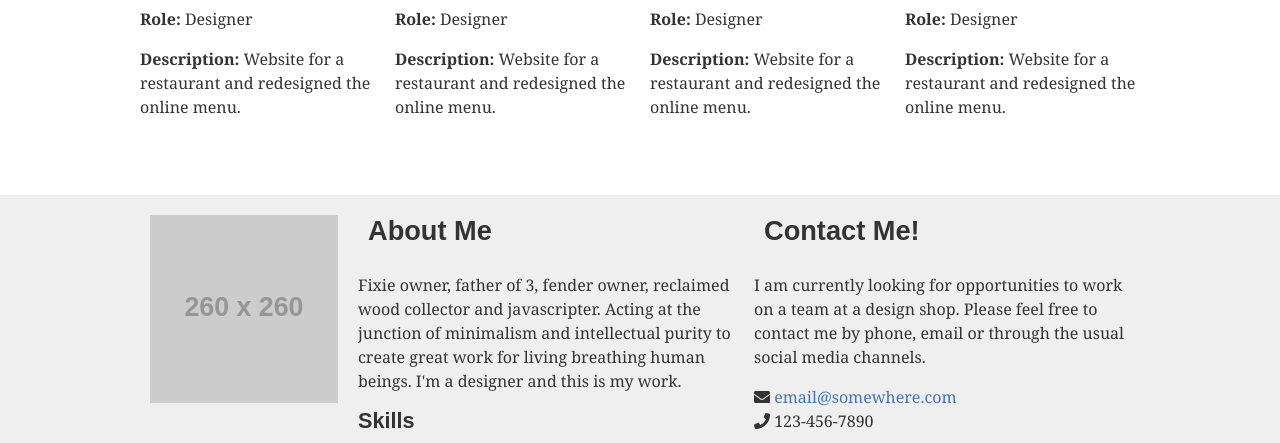
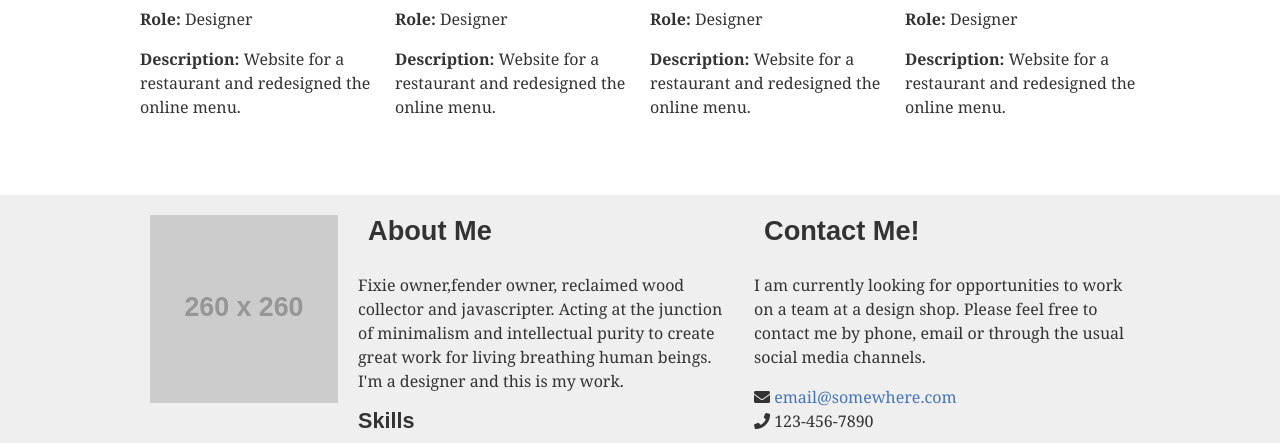
Before and after one commit to madhu5udan/Portfolio, a plain HTML site: page index.html in a window 1280 px wide. Shown: the part 868-1311 px from the top of the page. Drawn offline with nearby package versions, Linux system fonts and the light colour scheme; placeholder pictures from the web are drawn by us.

Commit message:
PES1UG22CS319

```diff
--- a/index.html
+++ b/index.html
@@ -149,7 +149,7 @@
 
             <article>
 				<h2>About Me</h2>
-				<p>Fixie owner, father of 3, fender owner, reclaimed wood collector and javascripter. Acting at the junction of minimalism and intellectual purity to create great work for living breathing human beings. I'm a designer and this is my work.</p>
+				<p>Fixie owner,fender owner, reclaimed wood collector and javascripter. Acting at the junction of minimalism and intellectual purity to create great work for living breathing human beings. I'm a designer and this is my work.</p>
 				<h3>Skills</h3>
 				<p>I am particularly good at BLAH BLAH and really enjoy BLAH. I am currently learning BLAH and I'm very exited about BLAH BLAH.</p>
 			</article>
--- a/styles.css
+++ b/styles.css
@@ -3,7 +3,7 @@
 The basic resets below allow you to create your own styling
 without having to fight some of the most annoying built in
 agent user styles.
-****************************************************/
+******************************************/
 
 /************* Basic Resets ***************/
 
```
Also changed, not shown: 1 other file.
